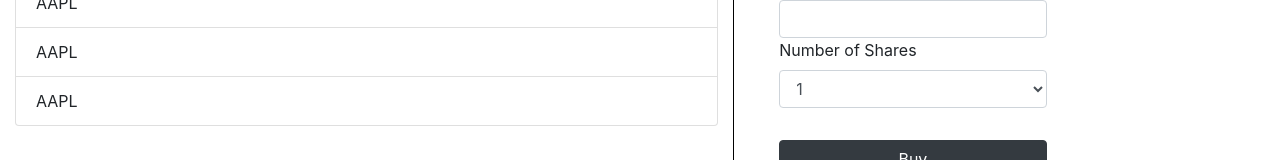
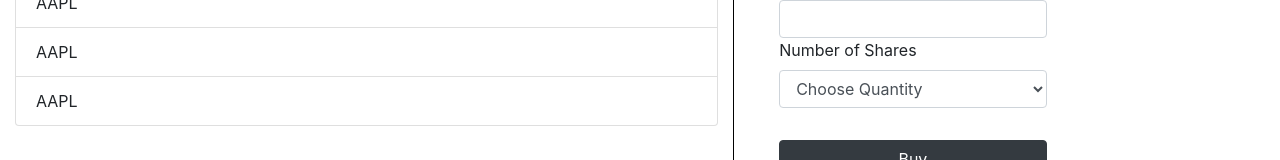
Before and after one commit to toriwat328/stockportfolioapp, a React (Create React App) app in the folder client/: page / in a window 1280 px wide. Shown: the part 221-381 px from the top of the page. Built offline with nearby package versions, Linux system fonts and the light colour scheme; no server answers.

Commit message:
able to clear form needed to add values to input

```diff
--- a/client/src/components/buystocksform.js
+++ b/client/src/components/buystocksform.js
@@ -31,7 +31,8 @@
         endpoint: 'stock/',
         symbol: '',
         query: '/quote?token=' + apikey,
-        searchURL: ''
+        searchURL: '',
+        formRef: React.createRef()
 
     }
 
@@ -78,14 +79,12 @@
 
                     this.props.buyStocks(newStock);
 
+
+
                     this.setState({
                         symbol: '',
                         qtyshares: '',
-                        currvalpershare: ''
-                    }, () => {
-                        console.log(this.state.symbol);
-                        console.log(this.state.qtyshares);
-                        console.log(this.state.currvalpershare);
+                        currvalpershare: null
                     })
 
 
@@ -115,6 +114,8 @@
         // console.log(this.state.qtyshares);
         // console.log(this.state.currvalpershare);
 
+
+
     }
 
     render(){
@@ -133,6 +134,7 @@
                                     name="symbol"
                                     id="symbol"
                                     placholder="Ticker"
+                                    value={this.state.symbol}
                                     onChange={this.onChange}
                                 />
                                 <Label for="qtyshares">Number of Shares</Label>
@@ -140,7 +142,9 @@
                                     type="select"
                                     name="qtyshares"
                                     id="qtyshares"
+                                    value={this.state.qtyshares}
                                     onChange={this.onChange}>
+                                    <option>Choose Quantity</option>
                                     <option>1</option>
                                     <option>2</option>
                                     <option>3</option>
@@ -159,7 +163,6 @@
                                 >Buy</Button>
                             </FormGroup>
                         </Form>
-                        <a href={this.state.searchURL}>{this.state.searchURL}</a>
                     </Container>
                     </Col>
                 </Row>
```
